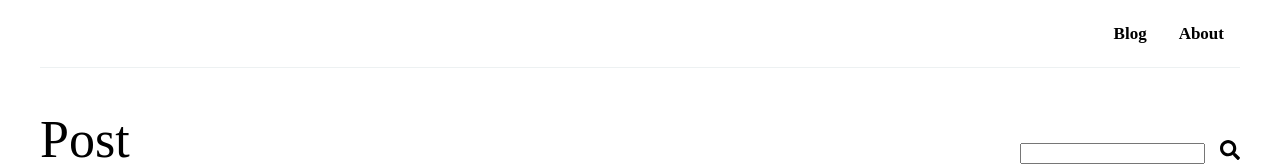
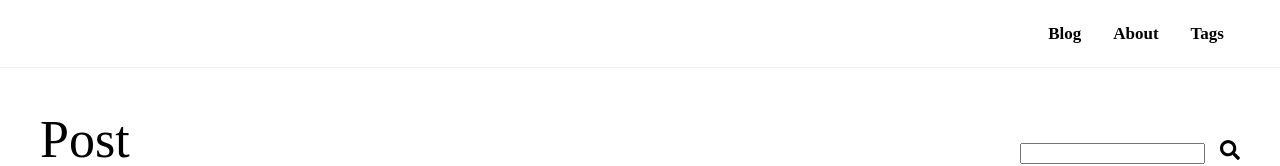
Before and after one commit to MinByeongChan/minbyeongchan.github.io, a Next.js app: page / in a window 1280 px wide. Shown: the top 166 px of the page. Built offline with nearby package versions, Linux system fonts and the light colour scheme.

Commit message:
nav 컴포넌트 수정

```diff
--- a/src/navigation/Navbar.tsx
+++ b/src/navigation/Navbar.tsx
@@ -5,12 +5,17 @@ import Link from 'next/link';
 
 import { color, fontSize, fontWeight } from '../utils/StyleTheme';
 
-const NavContainer = styled.nav(() => ({
+const NavLayout = styled.nav(() => ({
   width: '100%',
+  height: '67px',
+  borderBottom: `1px solid ${color.darkWhite}`,
+}));
+
+const NavContainer = styled.div(() => ({
+  width: '100%',
+  height: '100%',
   maxWidth: '1200px',
   margin: '0 auto',
-  height: '67px',
-  borderBottom: `1px solid ${color.darkWhite}`,
 }));
 
 const NavUl = styled.ul(() => ({
@@ -48,6 +53,7 @@ const Text = styled.span`
 `;
 
 const Navbar = () => (
+  <NavLayout>
     <NavContainer>
       <NavUl>
         <NavLi>
@@ -66,8 +72,17 @@ const Navbar = () => (
           </Link>
           <div className="bottom-line" />
         </NavLi>
+        <NavLi>
+          <Link href="/tags/">
+            <a>
+              <Text>Tags</Text>
+            </a>
+          </Link>
+          <div className="bottom-line" />
+        </NavLi>
       </NavUl>
     </NavContainer>
+  </NavLayout>
 );
 
 export default Navbar;
```
Lines whose indentation alone changed are shown as unchanged.
